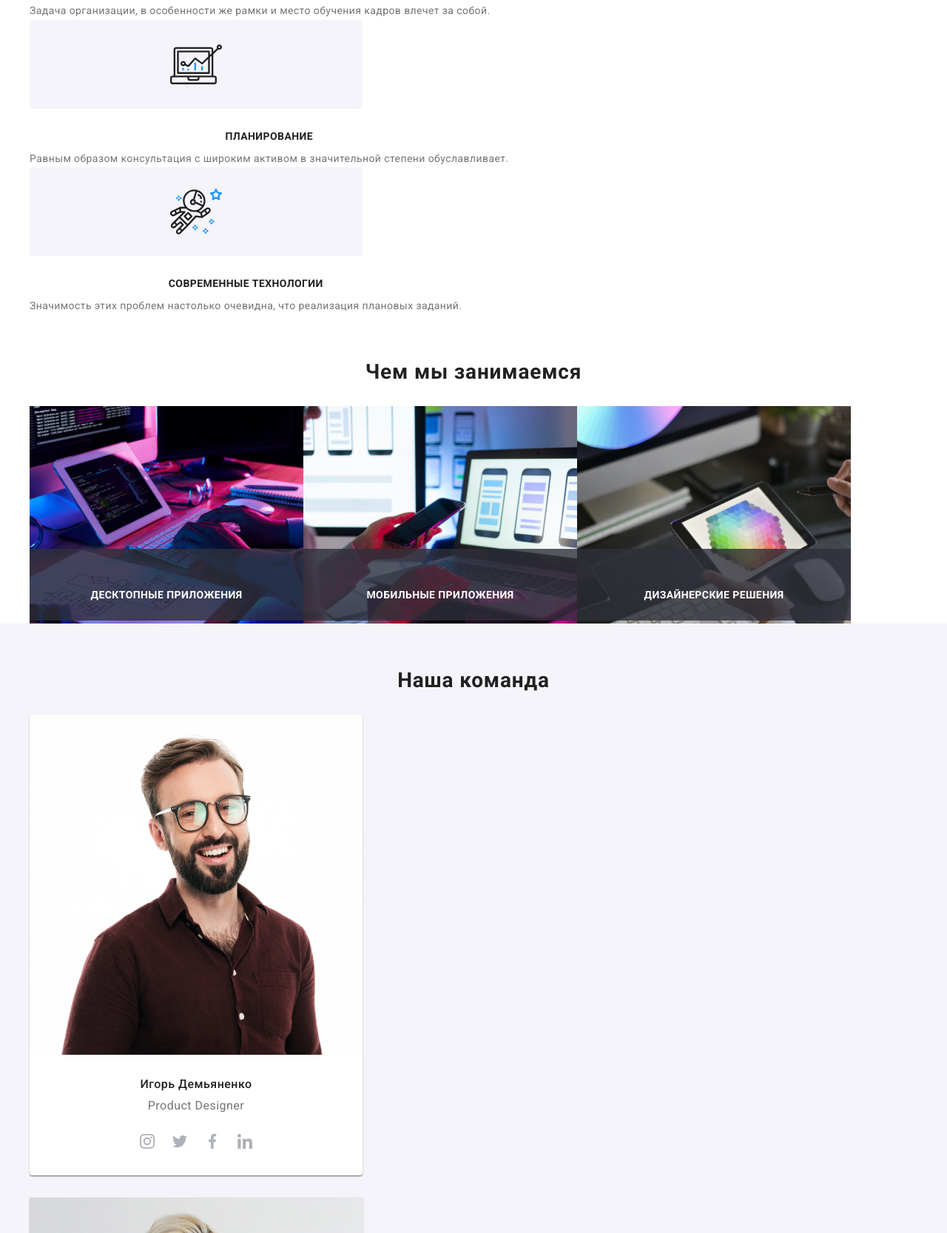
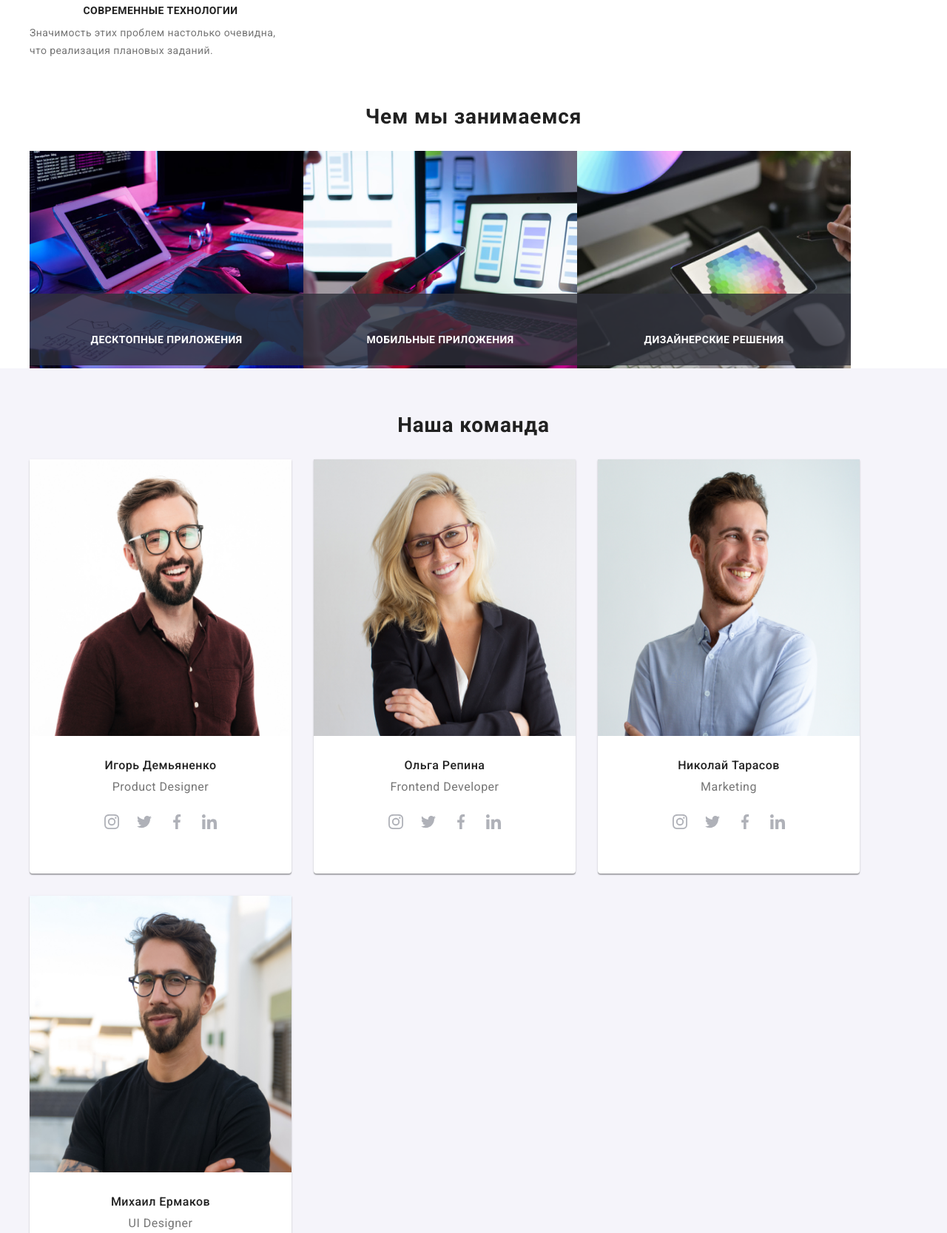
Before and after one commit to Valeriia-Ro/goit-markup-hw-08, a plain HTML site: page index.html in a window 1280 px wide. Shown: the part 1133-2800 px from the top of the page at 74% size. Drawn offline with nearby package versions, Linux system fonts and the light colour scheme.

Commit message:
tablet done

```diff
--- a/sass/layouts/_clients.scss
+++ b/sass/layouts/_clients.scss
@@ -32,7 +32,13 @@
     &:focus {
         border: 1px solid $highlight-color;
     }
+
+    @include for-size(tablet) {
+        width: 226px;
+        height: 90px;
+    }
 }
+
 // .icon-link:last-child {
 //     margin-right: 0;
 // }
@@ -49,7 +55,19 @@
     &:nth-child(2n+1) {
         margin-right: 30px;
     }
-    &:nth-last-child(-n + 2) {
+    &:nth-last-child(-n+2) {
         margin-bottom: 0;
     }
+
+    @include for-size(tablet) {
+        margin-right: 30px;
+
+        &:nth-child(3n+3) {
+            margin-right: 0;
+        }
+
+        &:nth-last-child(-n+3) {
+            margin-bottom: 0;
+        }
+    }
 }
--- a/sass/layouts/_features-section.scss
+++ b/sass/layouts/_features-section.scss
@@ -19,22 +19,25 @@
     overflow: hidden;
 }
 
-@media screen and (min-width: 1200px) {
+@media screen and (min-width: 768px) {
 
     .features-list {
+
         display: flex;
+        align-items: start;
         flex-wrap: wrap;
     }
 
-    .features-list>.item {
-        width: 270px;
-        margin-right: 30px;
+    .feature-item {
+        display: inline-block;
+        width: 354px;
+        &:nth-child(2n+1) {
+            margin-right: 30px;
+        }
     }
-    .features-list>.item:last-child {
-        margin-right: 0;
-    }
+}
 
-}
+
 
 .feature-bg {
     border: 0;
@@ -47,6 +50,11 @@
     border-radius: 4px;
     justify-content: center;
     align-items: center;
+
+    @include for-size(tablet) {
+        width: 354px;
+        height: 120px;
+    }
 }
 
 .features-svg {
--- a/sass/layouts/_footer.scss
+++ b/sass/layouts/_footer.scss
@@ -5,11 +5,26 @@
     text-align: center;
     padding-top: 60px;
     padding-bottom: 60px;
+
+    @include for-size(tablet) {
+        display: flex;
+        flex-wrap: wrap;
+        padding-left: 76px;
+        padding-right: 89px;
+    }
 }
 
 .foot-content {
-    padding-bottom: 60px;
+    margin-bottom: 60px;
+
+    @include for-size(tablet) {
+        margin-right: 165px;
+        text-align: center;
+        align-items: center;
+        margin-bottom: 0;
+    }
 }
+
 
 .adress {
     font-family: Roboto;
@@ -104,7 +119,7 @@
 
 
 .subscribe {
-    padding-top: 60px;
+    margin-top: 60px;
     // margin-left: 93px;
     position: relative;
     text-align: center;
--- a/sass/layouts/_header.scss
+++ b/sass/layouts/_header.scss
@@ -68,7 +68,9 @@
     background-color: $white-color;
 
     &.is-open {
-        display: block;
+        @include for-size(mobile-only) {
+            display: block;
+        }
     }
 
     @include for-size(mobile-only) {
--- a/sass/layouts/_team.scss
+++ b/sass/layouts/_team.scss
@@ -16,14 +16,26 @@
     text-align: center;
 }
 
+
 .team-list {
     display: block;
     text-align: center;
+
+    @include for-size(tablet) {
+        display: flex;
+        flex-wrap: wrap;
+    }
 }
 
 .team-element {
     width: 450px;
-    // margin-right: 30px;
+
+    @include for-size(tablet) {
+        margin-right: 30px;
+        width: 354px;
+        height: 536px;
+    }
+
     box-shadow: 0px 1px 3px rgba(0, 0, 0, 0.12), 0px 1px 1px rgba(0, 0, 0, 0.14), 0px 2px 1px rgba(0, 0, 0, 0.2);
     border-radius: 0px 0px 4px 4px;
     background-color: $white-color;
@@ -41,6 +53,10 @@
 .team-ph {
     height: 460px;
     margin-bottom: 30px;
+    @include for-size(tablet) {
+        width: 354px;
+        height: 374px;
+    }
 }
 
 .subtitle-names {
```
Also changed, not shown: index.html (+2 -0 lines), css/main.css, css/main.min.css, 2 other files.
